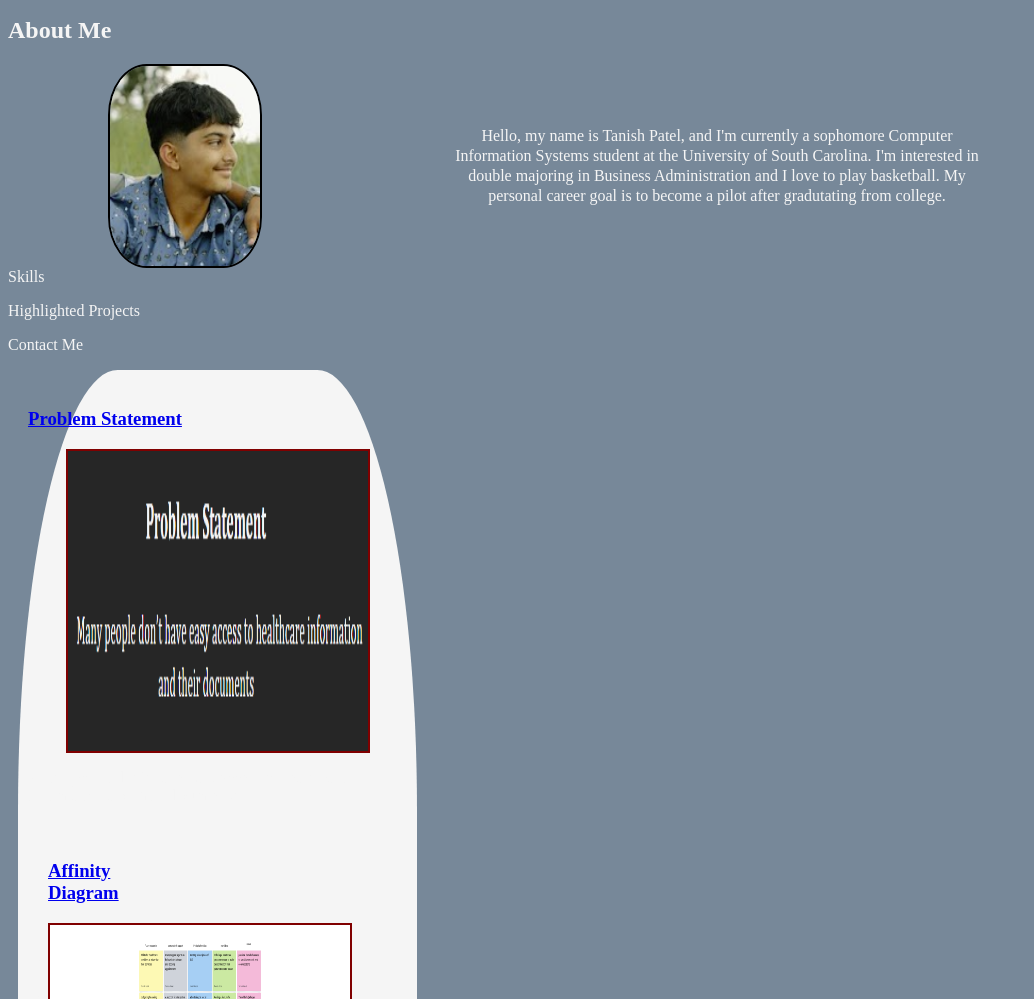
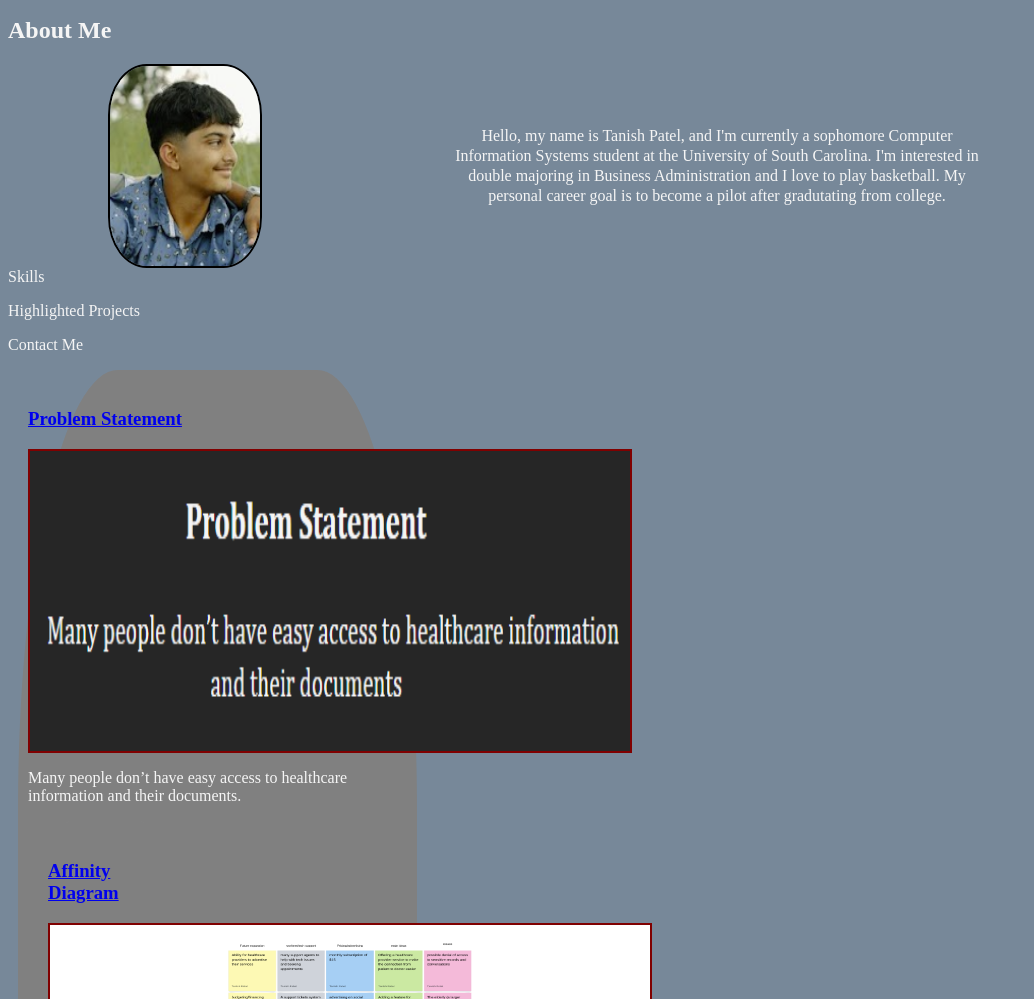
Before and after one commit to CSEpateltanish/CSEpateltanish, a plain HTML site: page index.html in a window 1280 px wide. Shown: the part 101-1100 px from the top of the page, without its empty margins (0-1034 px from the left). Drawn offline with Linux system fonts and the light colour scheme.

Commit message:
Update styles.css

```diff
--- a/styles.css
+++ b/styles.css
@@ -25,11 +25,11 @@ body{
     width: 30%;
     margin: 10px;
     padding: 20px 10px;
-    background: whitesmoke;
+    background: gray;
     border-radius: 25%;
 }
 .project img{
-    width: 300px;
+    width: 600px;
     height: 300px;
     margin: 10px;
     border: 2px solid maroon;
```
